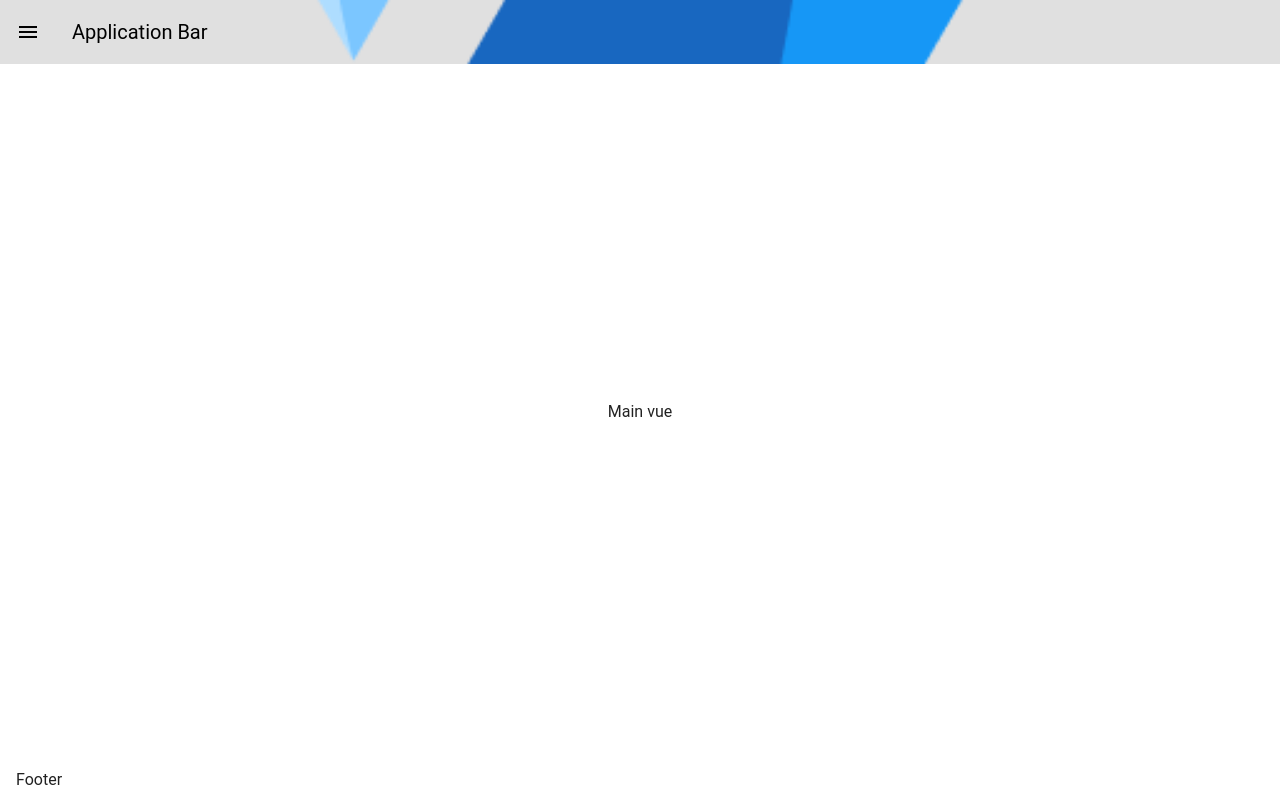
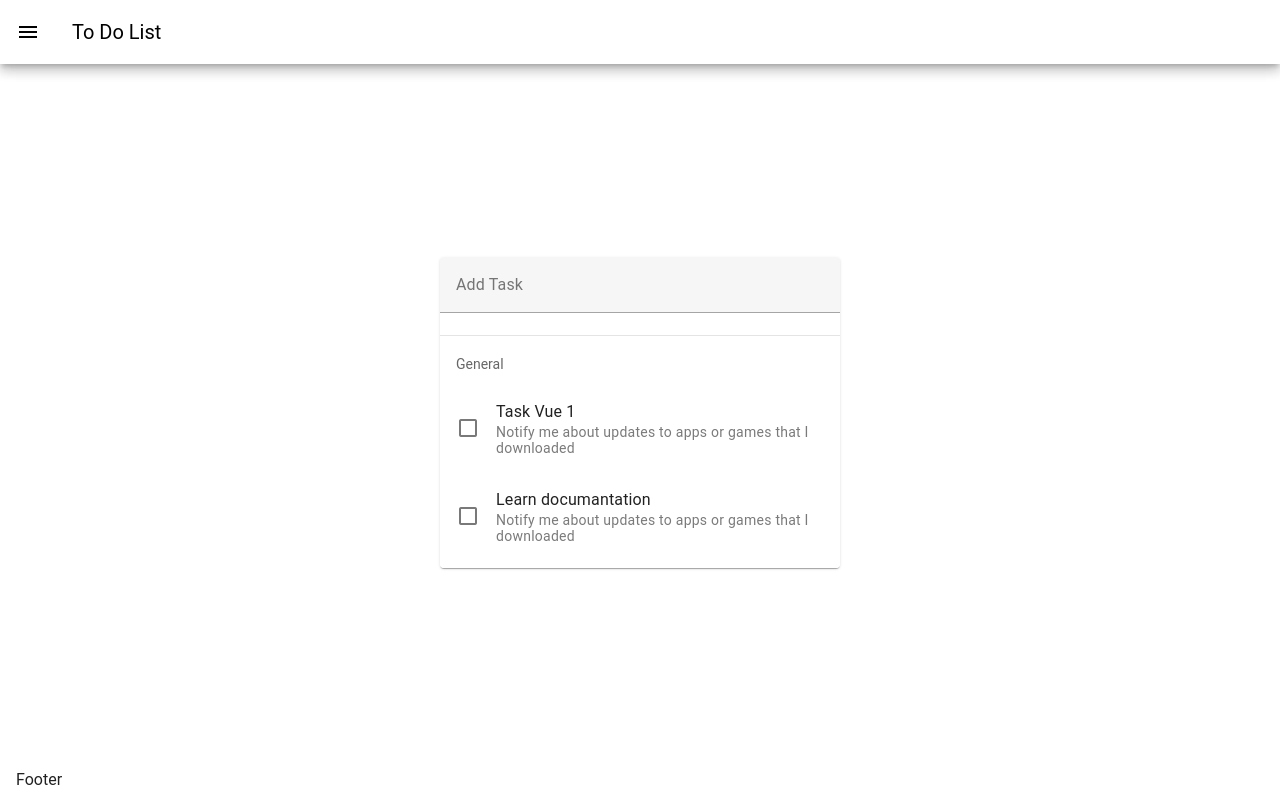
Before and after one commit to kbloski/vuetify-todolist, a Vue app in the folder vuetify-project/: page / in a window 1280 px wide. Built offline with nearby package versions, Linux system fonts and the light colour scheme.

Commit message:
TasksListComponent

```diff
--- a/vuetify-project/src/components/HelloWorld.vue
+++ /dev/null
@@ -1,157 +0,0 @@
-<template>
-  <v-container class="fill-height">
-    <v-responsive
-      class="align-centerfill-height mx-auto"
-      max-width="900"
-    >
-      <v-img
-        class="mb-4"
-        height="150"
-        src="@/assets/logo.png"
-      />
-
-      <div class="text-center">
-        <div class="text-body-2 font-weight-light mb-n1">Welcome to</div>
-
-        <h1 class="text-h2 font-weight-bold">Vuetify</h1>
-      </div>
-
-      <div class="py-4" />
-
-      <v-row>
-        <v-col cols="12">
-          <v-card
-            class="py-4"
-            color="surface-variant"
-            image="https://cdn.vuetifyjs.com/docs/images/one/create/feature.png"
-            prepend-icon="mdi-rocket-launch-outline"
-            rounded="lg"
-            variant="outlined"
-          >
-            <template #image>
-              <v-img position="top right" />
-            </template>
-
-            <template #title>
-              <h2 class="text-h5 font-weight-bold">Get started</h2>
-            </template>
-
-            <template #subtitle>
-              <div class="text-subtitle-1">
-                Replace this page by removing <v-kbd>{{ `<HelloWorld />` }}</v-kbd> in <v-kbd>pages/index.vue</v-kbd>.
-              </div>
-            </template>
-
-            <v-overlay
-              opacity=".12"
-              scrim="primary"
-              contained
-              model-value
-              persistent
-            />
-          </v-card>
-        </v-col>
-
-        <v-col cols="6">
-          <v-card
-            append-icon="mdi-open-in-new"
-            class="py-4"
-            color="surface-variant"
-            href="https://vuetifyjs.com/"
-            prepend-icon="mdi-text-box-outline"
-            rel="noopener noreferrer"
-            rounded="lg"
-            subtitle="Learn about all things Vuetify in our documentation."
-            target="_blank"
-            title="Documentation"
-            variant="text"
-          >
-            <v-overlay
-              opacity=".06"
-              scrim="primary"
-              contained
-              model-value
-              persistent
-            />
-          </v-card>
-        </v-col>
-
-        <v-col cols="6">
-          <v-card
-            append-icon="mdi-open-in-new"
-            class="py-4"
-            color="surface-variant"
-            href="https://vuetifyjs.com/introduction/why-vuetify/#feature-guides"
-            prepend-icon="mdi-star-circle-outline"
-            rel="noopener noreferrer"
-            rounded="lg"
-            subtitle="Explore available framework Features."
-            target="_blank"
-            title="Features"
-            variant="text"
-          >
-            <v-overlay
-              opacity=".06"
-              scrim="primary"
-              contained
-              model-value
-              persistent
-            />
-          </v-card>
-        </v-col>
-
-        <v-col cols="6">
-          <v-card
-            append-icon="mdi-open-in-new"
-            class="py-4"
-            color="surface-variant"
-            href="https://vuetifyjs.com/components/all"
-            prepend-icon="mdi-widgets-outline"
-            rel="noopener noreferrer"
-            rounded="lg"
-            subtitle="Discover components in the API Explorer."
-            target="_blank"
-            title="Components"
-            variant="text"
-          >
-            <v-overlay
-              opacity=".06"
-              scrim="primary"
-              contained
-              model-value
-              persistent
-            />
-          </v-card>
-        </v-col>
-
-        <v-col cols="6">
-          <v-card
-            append-icon="mdi-open-in-new"
-            class="py-4"
-            color="surface-variant"
-            href="https://discord.vuetifyjs.com"
-            prepend-icon="mdi-account-group-outline"
-            rel="noopener noreferrer"
-            rounded="lg"
-            subtitle="Connect with Vuetify developers."
-            target="_blank"
-            title="Community"
-            variant="text"
-          >
-            <v-overlay
-              opacity=".06"
-              scrim="primary"
-              contained
-              model-value
-              persistent
-            />
-          </v-card>
-        </v-col>
-      </v-row>
-    </v-responsive>
-  </v-container>
-</template>
-
-<script setup>
-  //
-</script>
--- /dev/null
+++ b/vuetify-project/src/components/ListsTasks.vue
@@ -0,0 +1,65 @@
+<template>
+  <v-card class="mx-auto" max-width="400">
+  <v-text-field
+    label="Add Task"
+    v-on:keyup.enter="addTask"
+    v-model="task.title"
+  ></v-text-field>
+    <v-divider></v-divider>
+
+    <v-list
+      v-model:selected="tasksSelection"
+      lines="three"
+      select-strategy="leaf"
+    >
+      <v-list-subheader>General</v-list-subheader>
+      <v-list-item
+        v-for="item in tasks"
+        :key="item.value"
+        :subtitle="item.description"
+        :title="item.title"
+        :value="item.value"
+      >
+        <template v-slot:prepend="{ isSelected }">
+          <v-list-item-action start>
+            <v-checkbox-btn :model-value="isSelected"></v-checkbox-btn>
+          </v-list-item-action>
+        </template>
+      </v-list-item>
+    </v-list>
+  </v-card>
+</template>
+
+<script setup>
+import { reactive, ref} from 'vue';
+
+const tasksSelection = ref([]);
+const tasks =  ref([
+        {
+            value: 'notifications',
+            title: 'Task Vue 1',
+            description: 'Notify me about updates to apps or games that I downloaded'
+        },
+        {
+            value: 'documentaction',
+            title: 'Learn documantation',
+            description: 'Notify me about updates to apps or games that I downloaded'
+        },
+])
+
+const task = reactive({
+    title: '',
+    description: ''
+})
+
+function addTask(){
+    tasks.value.push({
+        value: Math.random(),
+        title: task.title,
+        description: task.description,
+    })
+
+    task.title = '';
+    task.description = '';
+}
+</script>
--- a/vuetify-project/src/components/layout/TheNavigation.vue
+++ b/vuetify-project/src/components/layout/TheNavigation.vue
@@ -6,7 +6,7 @@
             <v-list-item
                 prepend-avatar="/logo.png"
                 title="Kamil Błoński"
-                subtitle="Todo List"
+                subtitle="To Do List"
             ></v-list-item>
         </v-list>
 
@@ -17,8 +17,6 @@
                 link
                 :title="link.text"
                 :to="link.path"
-                active-color="white"
-                active-class="akctive-test-item"
             >
                 <template v-slot:prepend>
                     <v-icon :icon="link.icon"></v-icon>
@@ -28,14 +26,14 @@
     </v-navigation-drawer>
 
     <v-app-bar
-        class="mx-auto"
+        class="mx-auto elevation-7"
         scroll-behavior="hide collapse elevate fade-image"
         scroll-threshold="20"
-        color="grey-lighten-2"
-        image="/logo.png"
+        color="white"
+
     >
         <v-app-bar-nav-icon @click="toggleVisible"></v-app-bar-nav-icon>
-        <v-app-bar-title>Application Bar</v-app-bar-title>
+        <v-app-bar-title>To Do List</v-app-bar-title>
     </v-app-bar>
 
 </template>
@@ -54,12 +52,3 @@ const links = [
     { text: "About Me", icon: "mdi-star", path: "/about-me" },
 ];
 </script>
-
-<style>
-.akctive-test-item {
-    color: red;
-    position: absolute;
-    transform: translateX(20px);
-    transition: all 0.3s ease;
-}
-</style>
--- a/vuetify-project/src/pages/index.vue
+++ b/vuetify-project/src/pages/index.vue
@@ -1,7 +1,9 @@
 <template>
-  Main vue
+  <div>
+    <lists-tasks />
+  </div>
 </template>
 
 <script setup>
-
+import ListsTasks from '@/components/ListsTasks.vue';
 </script>
```
Also changed, not shown: vuetify-project/src/components/layout/AppFooter.vue (renamed from vuetify-project/src/components/AppFooter.vue).
